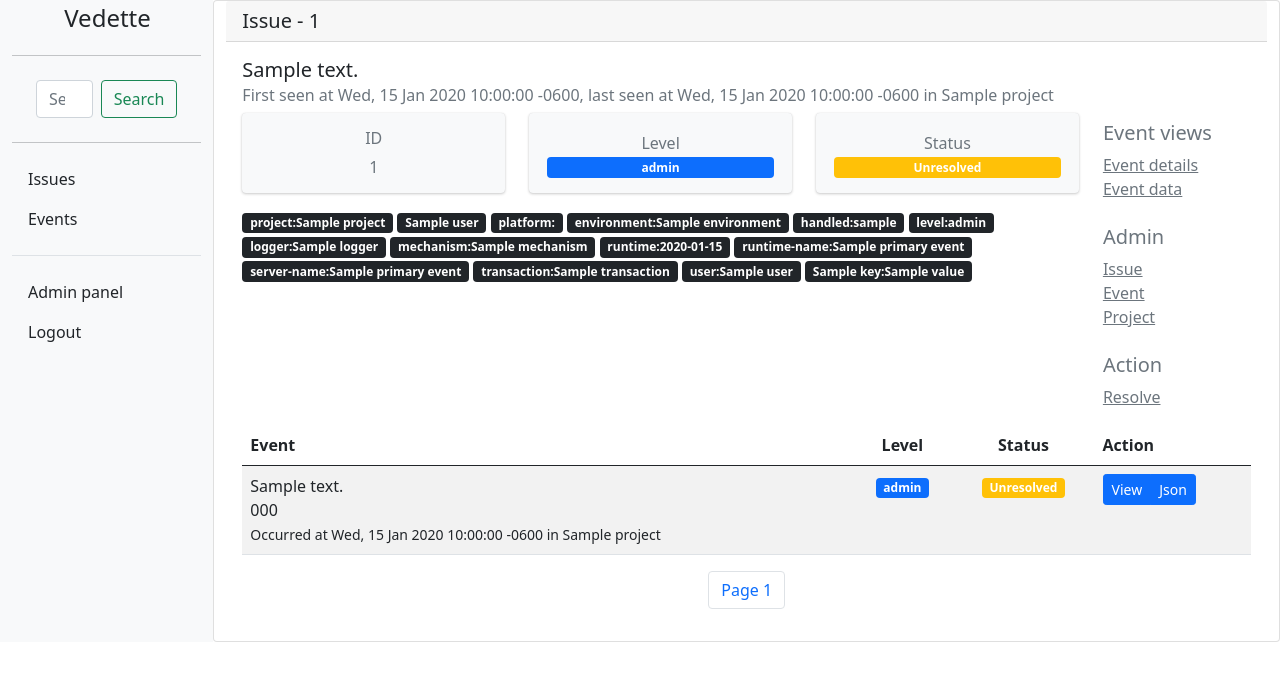
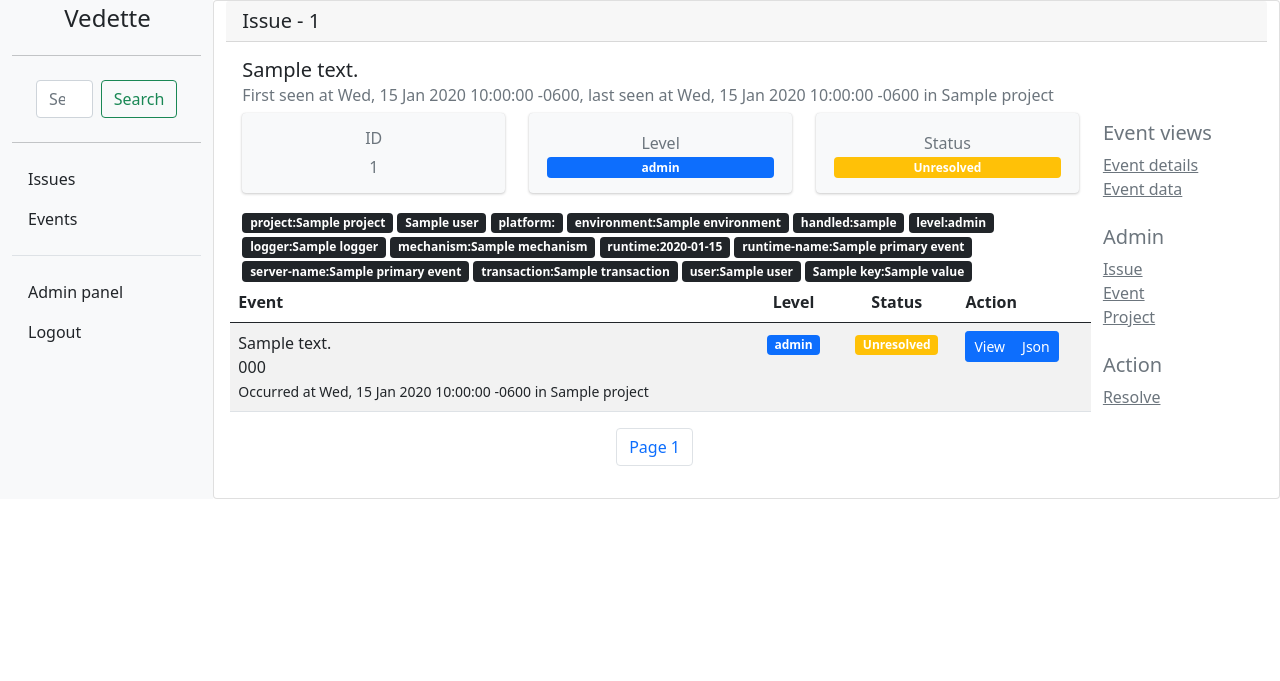
Before and after one commit to pmatigakis/vedette, a Django app: template web/templates/web/issues/details.html in a window 1280 px wide. Shown: the top 681 px of the page. Run offline with Django 3.2, Linux system fonts and the light colour scheme; the template is opened without the code that fills it: most values are stand-ins (such as "Sample title", 1, 10 or a date in 2020); some libraries are stand-ins or nearby versions.

Commit message:
Converted the issue details template into a 3 column design

```diff
--- a/web/templates/web/issues/details.html
+++ b/web/templates/web/issues/details.html
@@ -11,10 +11,10 @@
             <h6 class="card-subtitle mb-2 text-muted">First seen at {{ issue.first_seen_at|date:"r" }}, last seen at {{ issue.last_seen_at|date:"r" }} in {{ issue.project.name }}</h6>
 
             <div class="row">
-              <div class="col-12 col-md-12 col-lg-10 order-2 order-md-1">
+                <div class="col-10">
 
                     <div class="row">
-                      <div class="col-12 col-sm-4">
+                        <div class="col-4">
                             <div class="info-box bg-light">
                                 <div class="info-box-content">
                                     <span class="info-box-text text-center text-muted">ID</span>
@@ -22,7 +22,7 @@
                                 </div>
                             </div>
                         </div>
-                      <div class="col-12 col-sm-4">
+                        <div class="col-4">
                             <div class="info-box bg-light">
                                 <div class="info-box-content">
                                     <span class="info-box-text text-center text-muted">Level</span>
@@ -40,7 +40,7 @@
                                 </div>
                             </div>
                         </div>
-                      <div class="col-12 col-sm-4">
+                        <div class="col-4">
                             <div class="info-box bg-light">
                                 <div class="info-box-content">
                                     <span class="info-box-text text-center text-muted">Status</span>
@@ -54,8 +54,10 @@
                         </div>
                     </div>
 
+                    <div class="row">
                         <p class="card-text">
-                      <a href="{% url 'issue-list' %}?project={{ issue.project.id }}"><span class="badge bg-dark">project:{{ issue.project.name }}</span></a>
+                            <a href="{% url 'issue-list' %}?project={{ issue.project.id }}"><span
+                                    class="badge bg-dark">project:{{ issue.project.name }}</span></a>
                             <span class="badge bg-dark">{% if issue.primary_event.user %}{{ issue.primary_event.user }}{% else %}Unknown user{% endif %}</span>
                             {% if issue.primary_event.runtime_tag_value %}
                             <span class="badge bg-dark">platform:{{ issue.primary_event.platform }}</span>
@@ -85,7 +87,8 @@
                             {% if issue.primary_event.transaction %}
                             <span class="badge bg-dark">transaction:{{ issue.primary_event.transaction }}</span>
                             {% endif %}
-                      {% if issue.primary_event.user %}<span class="badge bg-dark">user:{{ issue.primary_event.user }}</span>
+                            {% if issue.primary_event.user %}
+                            <span class="badge bg-dark">user:{{ issue.primary_event.user }}</span>
                             {% endif %}
                             {% if issue.primary_event.user_defined_tags %}
                             {% for key, value in issue.primary_event.user_defined_tags.items %}
@@ -95,49 +98,7 @@
                         </p>
                     </div>
 
-      <div class="col-12 col-md-12 col-lg-2 order-1 order-md-2">
-          {% if issue.primary_event %}
-          <h5 class="mt-2 text-muted">Event views</h5>
-        <ul class="list-unstyled">
-            <li>
-                <a href="{% url 'event-details' issue.primary_event.id %}" class="btn-link text-secondary"><i class="far fa-fw fa-file-word"></i>Event details</a>
-            </li>
-            <li>
-                <a href="{% url 'event-data' issue.primary_event.id %}" class="btn-link text-secondary"><i class="far fa-fw fa-file-word"></i>Event data</a>
-            </li>
-        </ul>
-          {% endif %}
-
-            <h5 class="mt-4 text-muted">Admin</h5>
-            <ul class="list-unstyled">
-                <li>
-                    <a href="{% url 'admin:events_issue_change' issue.id %}" class="btn-link text-secondary"><i class="far fa-fw fa-file-word"></i>Issue</a>
-                </li>
-                {% if issue.primary_event %}
-                <li>
-                    <a href="{% url 'admin:events_event_change' issue.primary_event.id %}" class="btn-link text-secondary"><i class="far fa-fw fa-file-word"></i>Event</a>
-                </li>
-                {% endif %}
-                <li>
-                    <a href="{% url 'admin:projects_project_change' issue.project.id %}" class="btn-link text-secondary"><i class="far fa-fw fa-file-word"></i>Project</a>
-                </li>
-            </ul>
-
-            <h5 class="mt-4 text-muted">Action</h5>
-            <ul class="list-unstyled">
-                {% if not issue.resolved %}
-                <li>
-                    <a href="{% url 'issue-set-resolution-status' issue_id=issue.id %}?resolved=true" class="btn-link text-secondary">Resolve</a>
-                </li>
-                {% else %}
-                <li>
-                    <a href="{% url 'issue-set-resolution-status' issue_id=issue.id %}?resolved=false" class="btn-link text-secondary">Unresolve</a>
-                </li>
-                {% endif %}
-            </ul>
-        </div>
-    </div>
-
+                    <div class="row">
                         <table class="table table-striped">
                             <thead>
                                 <tr>
@@ -153,10 +114,10 @@
                                     <td>
                                         <span>{{ event.message }}</span>
                                         {% if event.exception_message %}
-                <br/>
+                                        <br />
                                         <span>{{ event.exception_message }}</span>
                                         {% endif %}
-                <br/>
+                                        <br />
                                         <small>Occurred at {{ event.timestamp|date:"r" }} in {{ event.project.name }}</small>
                                     </td>
                                     <td class="text-center">
@@ -181,8 +142,10 @@
                                     </td>
                                     <td class="text-right">
                                         <div class="btn-group">
-                    <a class="btn btn-primary btn-sm" href="{% url 'event-details' event.id %}">View</a>
-                    <a class="btn btn-primary btn-sm" href="{% url 'event-details-json' event.id %}">Json</a>
+                                            <a class="btn btn-primary btn-sm"
+                                                href="{% url 'event-details' event.id %}">View</a>
+                                            <a class="btn btn-primary btn-sm"
+                                                href="{% url 'event-details-json' event.id %}">Json</a>
                                         </div>
                                     </td>
                                 </tr>
@@ -193,15 +156,72 @@
                         <ul class="pagination justify-content-center">
                             {% if page_obj.has_previous %}
                             <li class="page-item"><a class="page-link" href="?page=1">First</a></li>
-        <li class="page-item"><a class="page-link" href="?page={{ page_obj.previous_page_number }}">Previous</a></li>
+                            <li class="page-item"><a class="page-link"
+                                    href="?page={{ page_obj.previous_page_number }}">Previous</a></li>
                             {% endif %}
 
                             <li class="page-item"><a class="page-link" href="?page={{ page_obj.number }}">Page {{ page_obj.number }}</a></li>
 
                             {% if page_obj.has_next %}
-        <li class="page-item"><a class="page-link" href="?page={{ page_obj.next_page_number }}">Next</a></li>
-        <li class="page-item"><a class="page-link" href="?page={{ page_obj.paginator.num_pages }}">Last</a></li>
+                            <li class="page-item"><a class="page-link"
+                                    href="?page={{ page_obj.next_page_number }}">Next</a></li>
+                            <li class="page-item"><a class="page-link"
+                                    href="?page={{ page_obj.paginator.num_pages }}">Last</a></li>
                             {% endif %}
                         </ul>
                     </div>
+                </div>
+
+                <div class="col-2">
+                    {% if issue.primary_event %}
+                    <h5 class="mt-2 text-muted">Event views</h5>
+                    <ul class="list-unstyled">
+                        <li>
+                            <a href="{% url 'event-details' issue.primary_event.id %}"
+                                class="btn-link text-secondary"><i class="far fa-fw fa-file-word"></i>Event details</a>
+                        </li>
+                        <li>
+                            <a href="{% url 'event-data' issue.primary_event.id %}" class="btn-link text-secondary"><i
+                                    class="far fa-fw fa-file-word"></i>Event data</a>
+                        </li>
+                    </ul>
+                    {% endif %}
+
+                    <h5 class="mt-4 text-muted">Admin</h5>
+                    <ul class="list-unstyled">
+                        <li>
+                            <a href="{% url 'admin:events_issue_change' issue.id %}" class="btn-link text-secondary"><i
+                                    class="far fa-fw fa-file-word"></i>Issue</a>
+                        </li>
+                        {% if issue.primary_event %}
+                        <li>
+                            <a href="{% url 'admin:events_event_change' issue.primary_event.id %}"
+                                class="btn-link text-secondary"><i class="far fa-fw fa-file-word"></i>Event</a>
+                        </li>
+                        {% endif %}
+                        <li>
+                            <a href="{% url 'admin:projects_project_change' issue.project.id %}"
+                                class="btn-link text-secondary"><i class="far fa-fw fa-file-word"></i>Project</a>
+                        </li>
+                    </ul>
+
+                    <h5 class="mt-4 text-muted">Action</h5>
+                    <ul class="list-unstyled">
+                        {% if not issue.resolved %}
+                        <li>
+                            <a href="{% url 'issue-set-resolution-status' issue_id=issue.id %}?resolved=true"
+                                class="btn-link text-secondary">Resolve</a>
+                        </li>
+                        {% else %}
+                        <li>
+                            <a href="{% url 'issue-set-resolution-status' issue_id=issue.id %}?resolved=false"
+                                class="btn-link text-secondary">Unresolve</a>
+                        </li>
+                        {% endif %}
+                    </ul>
+                </div>
+            </div>
+
+
+        </div>
         {% endblock %}
```
Lines whose indentation alone changed are shown as unchanged.
